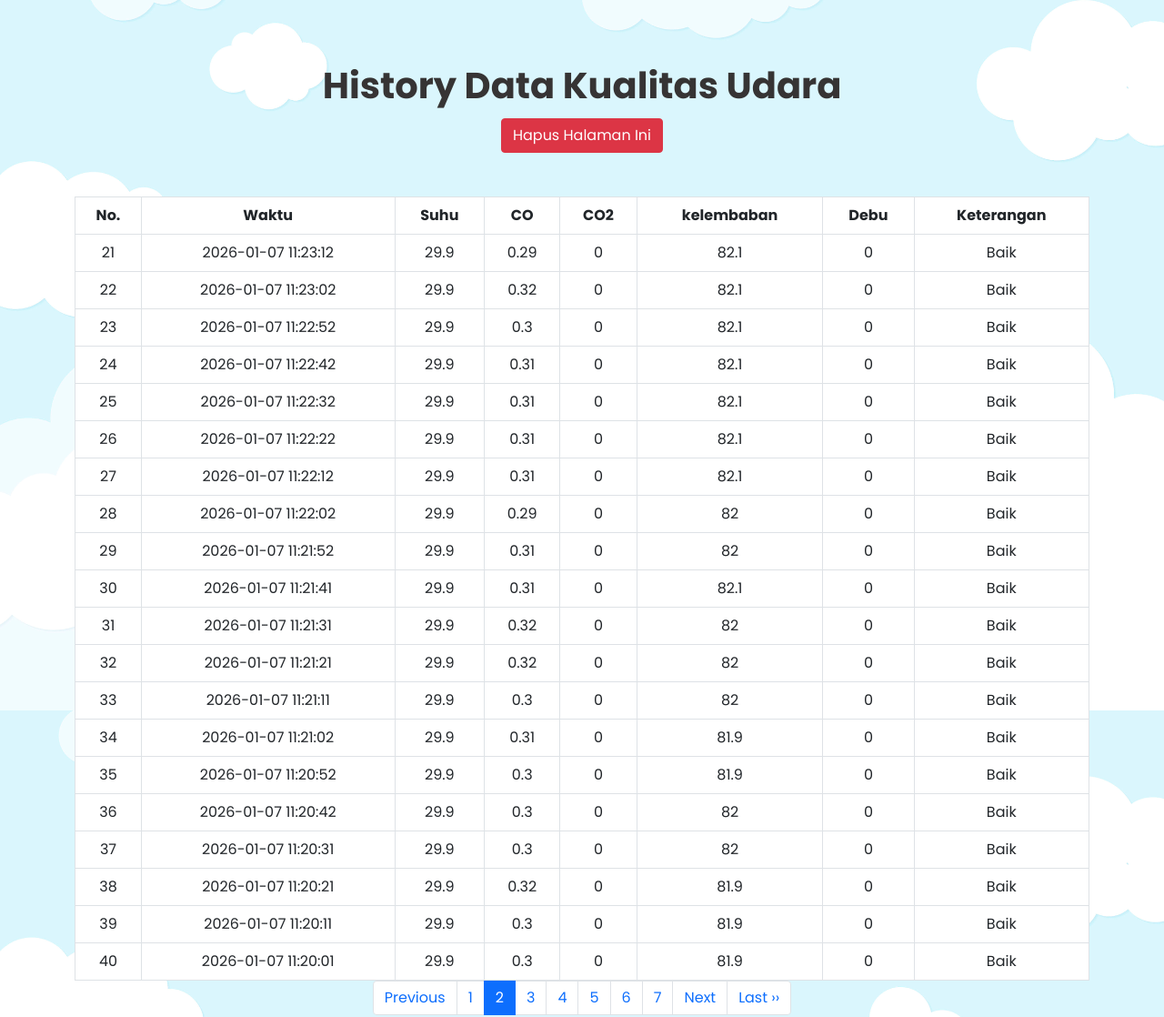
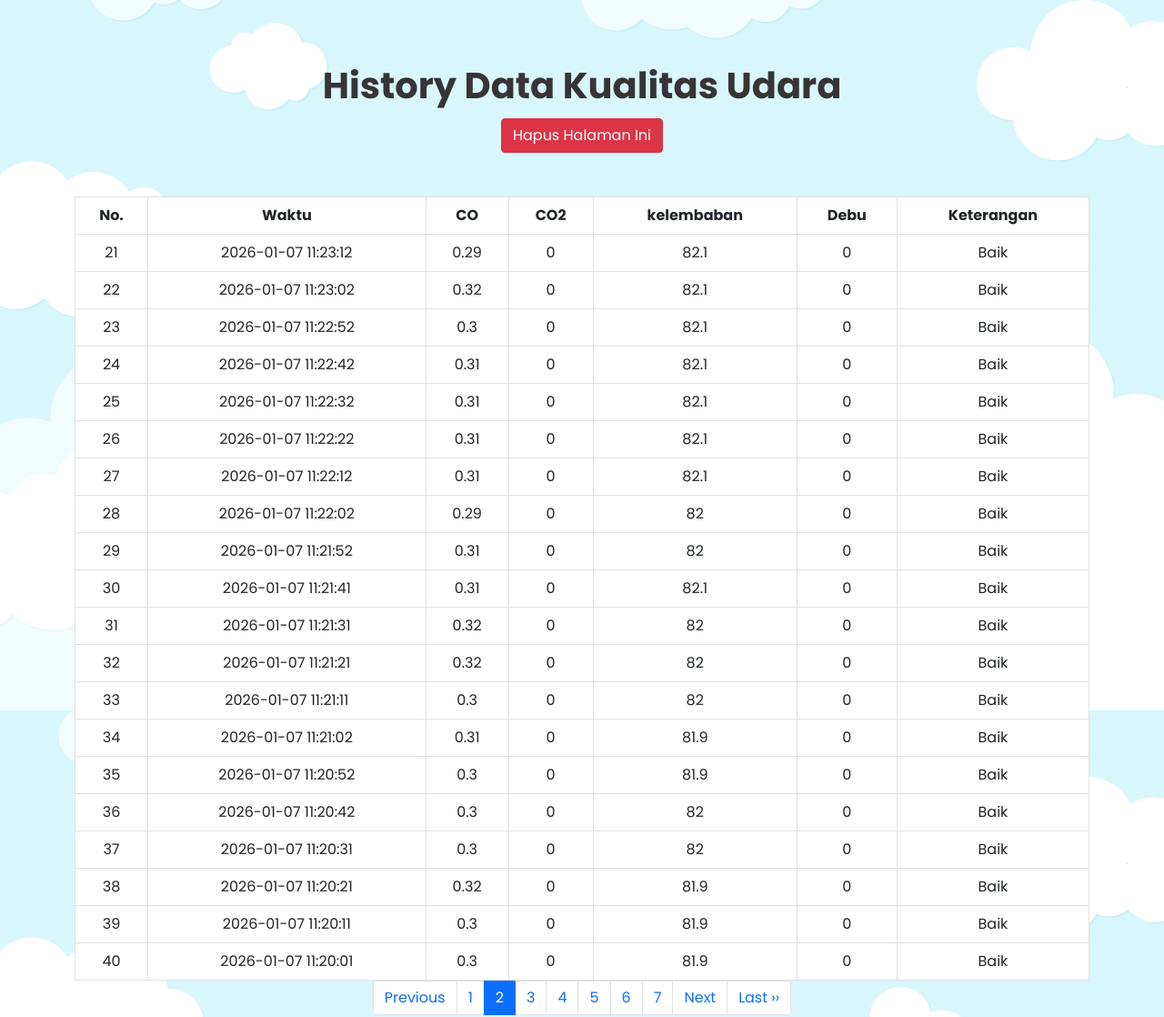
Before and after one commit to iamrizkii/pemantauan-udara, a PHP site: page /history.php?halaman=2 in a window 1280 px wide. Shown: the part 72-1190 px from the top of the page at 91% size. Run offline with PHP 8.4, Linux system fonts and the light colour scheme; a user stored in the database is signed in; data comes from the database, SQL or seed files in the repository; some libraries are stand-ins or nearby versions.

Commit message:
Hapus kolom suhu di history dan teks deskripsi status Baik

```diff
--- a/himbauan.php
+++ b/himbauan.php
@@ -54,7 +54,7 @@ $himbauan = "Status tidak dikenali, periksa sistem.";
 
 // Aturan himbauan berdasarkan keterangan (sesuaikan kata2 bila perlu)
 if (strcasecmp($keterangan, 'Baik') === 0) {
-    $himbauan = "Kualitas udara baik, dapat beraktivitas dengan normal.";
+    $himbauan = "";
 } elseif (strcasecmp($keterangan, 'Buruk') === 0) {
     $himbauan = "Kualitas udara buruk, kurangi aktivitas berat dan pastikan purifier aktif.";
 } elseif (strcasecmp($keterangan, 'Tidak Lengkap') === 0) {
--- a/history.php
+++ b/history.php
@@ -172,7 +172,6 @@ $currentUser = getCurrentUser();
             <tr>
               <th>No. </th>
               <th>Waktu</th>
-              <th>Suhu</th>
               <th>CO</th>
               <th>CO2</th>
               <th>kelembaban</th>
@@ -195,7 +194,6 @@ $currentUser = getCurrentUser();
               <tr>
                 <td><?= $nomor++ ?></td>
                 <td><?= $d['waktu'] ?></td>
-                <td><?= $d['suhu'] ?></td>
                 <td><?= $d['co'] ?></td>
                 <td><?= $d['co2'] ?></td>
                 <td><?= $d['kelembaban'] ?></td>
--- a/keterangan.php
+++ b/keterangan.php
@@ -24,7 +24,6 @@ if ($keterangan === '') {
     if (strcasecmp($keterangan, 'Baik') === 0) {
         $kualitas = "<div class='baik'>
                         <h1>Kualitas Udara: Baik</h1>
-                        <p>Semua parameter berada dalam rentang aman.</p>
                      </div>";
     } elseif (strcasecmp($keterangan, 'Buruk') === 0) {
         $kualitas = "<div class='buruk'>
```
